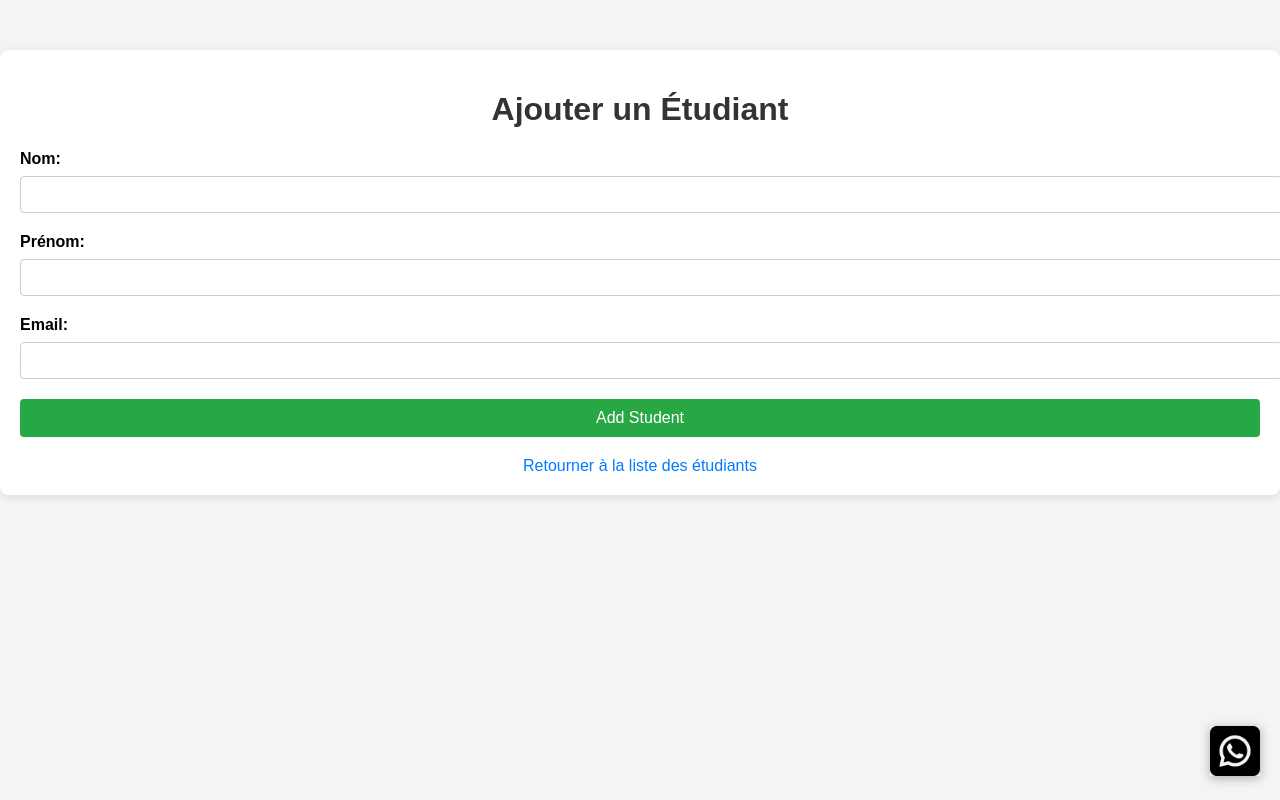
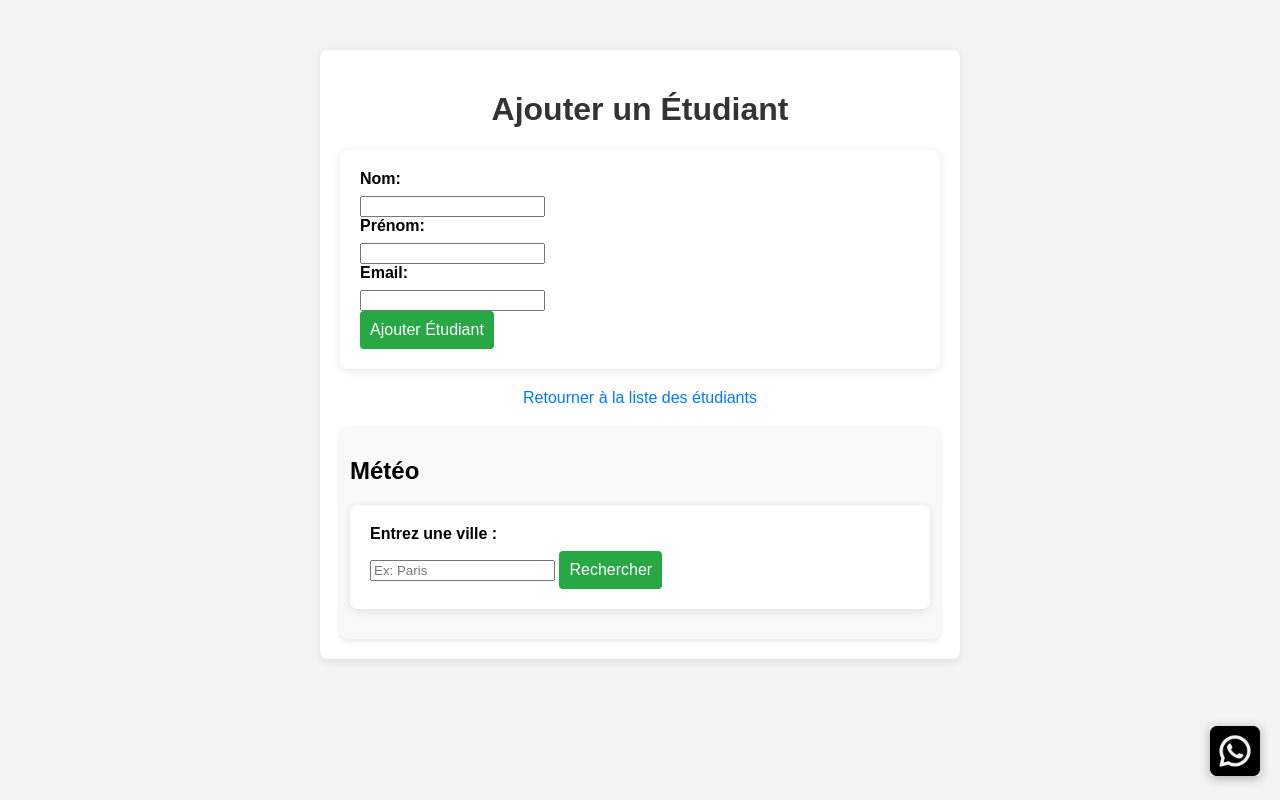
Before and after one commit to cecedushime/Formulaire, a Django app: page / in a window 1280 px wide. Run offline with Django 5.2, Linux system fonts and the light colour scheme.

Commit message:
commit 2

```diff
--- a/Formapp/urls.py
+++ b/Formapp/urls.py
@@ -1,5 +1,6 @@
 from django.urls import path
-from .views import AjouterEtudiant, ListerEtudiants, EnvoyerMessage, success_page
+from .views import AjouterEtudiant, ListerEtudiants, EnvoyerMessage, success_page, weather_view
+
 
 app_name = "Formapp"
 urlpatterns = [
@@ -8,5 +9,7 @@ urlpatterns = [
     path('success/', success_page, name='success_page'),
     path('lister/', ListerEtudiants.as_view(), name='lister_etudiants'),
     path('envoyer-message/', EnvoyerMessage.as_view(), name='envoyer_message'),
+    path('weather/', weather_view, name='weather'),
+
 
 ]
--- a/Formapp/views.py
+++ b/Formapp/views.py
@@ -4,7 +4,8 @@ from django.shortcuts import render, redirect
 from .forms import EtudiantForm
 from django.http import JsonResponse
 from firebase_admin import firestore
-
+import requests
+from django.conf import settings
 
 db = firestore.client()
 class AjouterEtudiant(View):
@@ -68,3 +69,17 @@ def afficher_etudiants(request):
     etudiants = db.collection('contact').stream()
     etudiant_list = [{"id": doc.id, **doc.to_dict()} for doc in etudiants]
     return render(request, 'lister_etudiants.html', {'etudiants': etudiant_list})
+
+def weather_view(request):
+    weather_data = {}
+    city = request.GET.get('city', 'Paris')  # Ville par défaut
+
+    if city:
+        url = f"http://api.openweathermap.org/data/2.5/weather?q={city}&appid={settings.WEATHER_API_KEY}&units=metric"
+        response = requests.get(url)
+        weather_data = response.json()
+
+    context = {
+        'weather': weather_data,
+    }
+    return render(request, 'weather.html', context)
--- a/Formulaire/settings.py
+++ b/Formulaire/settings.py
@@ -20,6 +20,8 @@ BASE_DIR = Path(__file__).resolve().parent.parent
 TEMPLATES_DIR = os.path.join(BASE_DIR, 'templates')
 cred = credentials.Certificate(os.path.join(BASE_DIR,"C:/Users/HP/Documents/DJANGO/Formulaire/etudiants-2fa4a-firebase-adminsdk-fbsvc-9f11b4f49e.json"))
 firebase_admin.initialize_app(cred)
+
+WEATHER_API_KEY = '8dca79eae0fe22057cf8fd034e590b63'
 
 db = firestore.client()
 
--- a/static/css/styles.css
+++ b/static/css/styles.css
@@ -7,7 +7,7 @@ body {
 
 
 .container {
-    max-width: 600%;
+    max-width: 600px;
     margin: 50px auto;
     padding: 20px;
     background: #fff;
@@ -15,32 +15,25 @@ body {
     box-shadow: 0 2px 10px rgba(0, 0, 0, 0.1);
 }
 
-/* Titre */
+
 h1 {
     text-align: center;
     color: #333;
 }
 
-/* Style des labels */
+
 label {
     display: block;
     margin-bottom: 8px;
     font-weight: bold;
 }
 
-/* Style des champs de saisie */
-input[type="text"],
-input[type="email"] {
-    width: 100%;
-    padding: 10px;
-    margin-bottom: 20px;
-    border: 1px solid #ccc;
-    border-radius: 4px;
-}
 
-/* Style du bouton */
+
+
+
 button {
-    width: 100%;
+    max-width: 50%;
     padding: 10px;
     background-color: #28a745;
     color: white;
@@ -80,3 +73,12 @@ a:hover {
     height: auto;
     box-shadow: 0 2px 10px rgba(0, 0, 0, 0.3);
 }
+
+form {
+    max-width: 600px;
+    margin: 20px auto;
+    padding: 20px;
+    background: #fff;
+    border-radius: 8px;
+    box-shadow: 0 2px 10px rgba(0, 0, 0, 0.1);
+}
--- a/templates/ajouter_etudiant.html
+++ b/templates/ajouter_etudiant.html
@@ -6,6 +6,21 @@
     <meta name="viewport" content="width=device-width, initial-scale=1.0">
     <title>Ajouter Étudiant</title>
     <link rel="stylesheet" href="{% static 'css/styles.css' %}">
+    <style>
+        .weather-container {
+            margin-top: 20px;
+            padding: 10px;
+            background: #f9f9f9;
+            border-radius: 8px;
+            box-shadow: 0 2px 5px rgba(0, 0, 0, 0.1);
+        }
+        .whatsapp-icon {
+            position: fixed;
+            bottom: 20px;
+            right: 20px;
+            z-index: 1000;
+        }
+    </style>
 </head>
 <body>
     <div class="container">
@@ -25,11 +40,29 @@
                 <input type="email" id="email" name="email" required>
             </div>
             <div>
-                <button type="submit">Add Student</button>
+                <button type="submit">Ajouter Étudiant</button>
             </div>
         </form>
         <a href="{% url 'Formapp:lister_etudiants' %}">Retourner à la liste des étudiants</a>
+
+
+        <div class="weather-container">
+            <h2>Météo</h2>
+            <form method="get" action="{% url 'Formapp:weather' %}">
+                <label for="city">Entrez une ville :</label>
+                <input type="text" name="city" placeholder="Ex: Paris" required>
+                <button type="submit">Rechercher</button>
+            </form>
+            {% if weather.cod == 200 %}
+                <h3>{{ weather.name }}</h3>
+                <p>Température: {{ weather.main.temp }} °C</p>
+                <p>Condition: {{ weather.weather.0.description }}</p>
+            {% elif weather.cod != 200 %}
+
+            {% endif %}
+        </div>
     </div>
+
     <a href="https://wa.me/+25768109200?text=I'm%20interested%20in%20your%20car%20for%20sale" class="whatsapp-icon">
         <img src="{% static 'images/whatsapp-icon.png' %}" alt="Envoyer un message sur WhatsApp" width="50">
     </a>
```
Also changed, not shown: static/css/weather.css (added, +54 -0 lines), templates/weather.html (added, +23 -0 lines).
